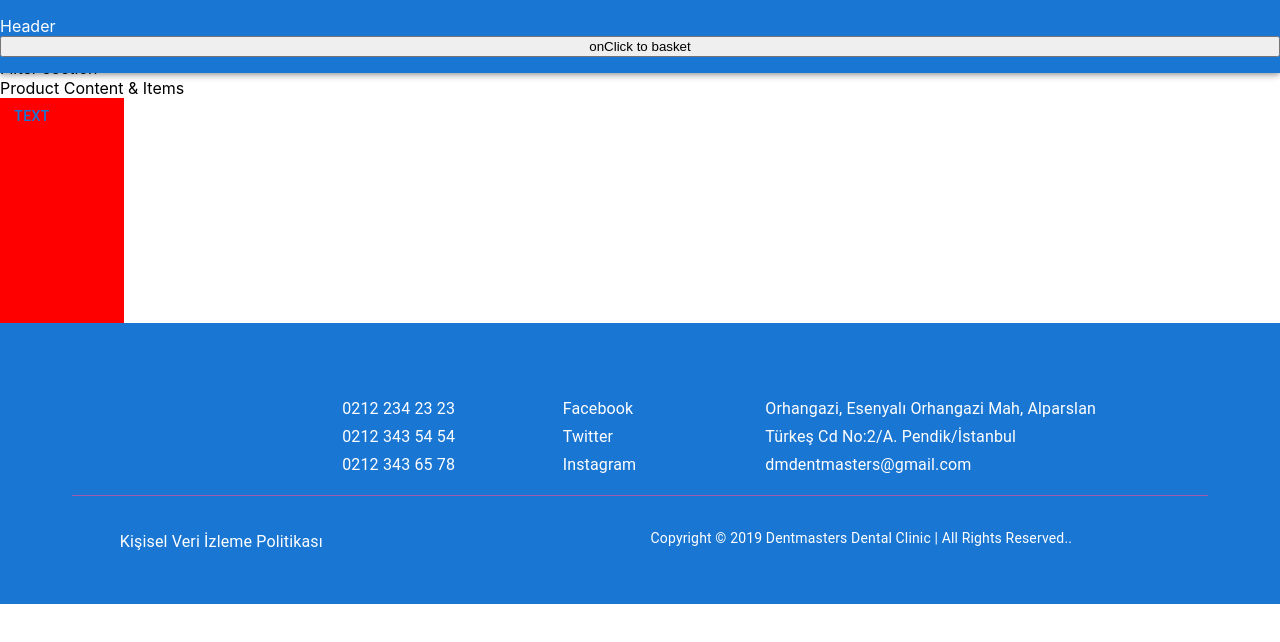
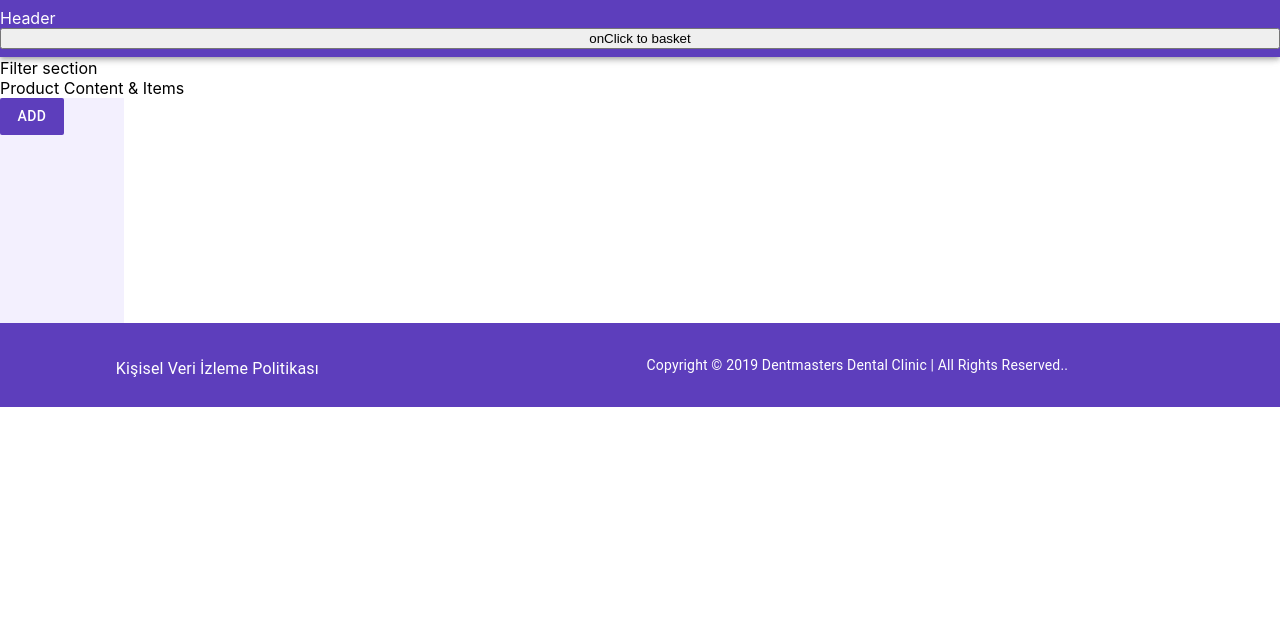
Before and after one commit to zeynepdundar/online-market, a React (Create React App) app: page / in a window 1280 px wide. Shown: the top 642 px of the page. Built offline with nearby package versions, Linux system fonts and the light colour scheme.

Commit message:
Use styled func to make mui elements styled

```diff
--- a/src/components/Layout/Footer/Footer.tsx
+++ b/src/components/Layout/Footer/Footer.tsx
@@ -35,52 +35,6 @@ export default function Footer() {
     >
       <Grid
         container
-        spacing={3}
-        sx={{
-          color: "white",
-          alignItems: "center",
-          maxWidth: "95%",
-          margin: "auto",
-        }}
-      >
-        <Grid item xs={2}>
-          <Typography variant="body1" align="center" gutterBottom></Typography>
-        </Grid>
-        <Grid item xs={3}>
-          <Typography variant="subtitle1" align="center" component="p">
-            0212 234 23 23
-          </Typography>
-          <Typography variant="subtitle1" align="center" component="p">
-            0212 343 54 54
-          </Typography>
-          <Typography variant="subtitle1" align="center" component="p">
-            0212 343 65 78
-          </Typography>
-        </Grid>
-        <Grid item xs={2}>
-          <Typography variant="subtitle1" component="div">
-            Facebook
-          </Typography>
-          <Typography variant="subtitle1" component="div">
-            Twitter
-          </Typography>
-          <Typography variant="subtitle1" component="div">
-            Instagram
-          </Typography>
-        </Grid>
-        <Grid item xs={4}>
-          <Typography variant="subtitle1" component="p">
-            Orhangazi, Esenyalı Orhangazi Mah, Alparslan Türkeş Cd No:2/A.
-            Pendik/İstanbul
-          </Typography>
-          <Typography variant="subtitle1" component="p">
-            dmdentmasters@gmail.com
-          </Typography>
-        </Grid>
-      </Grid>
-      <Divider sx={{ bgcolor: "secondary.light", mx: 9, my: 2 }} />
-      <Grid
-        container
         spacing={2}
         sx={{
           maxWidth: "100%",
--- a/src/components/Layout/Layout.tsx
+++ b/src/components/Layout/Layout.tsx
@@ -1,5 +1,64 @@
 import Footer from "./Footer/Footer";
 import MainNavigation from "./MainNavigation/MainNavigation";
+import { createTheme, ThemeProvider } from "@mui/material/styles";
+
+const theme = createTheme({
+  palette: {
+    primary: {
+      main: "#5D3EBC",
+      light: "#F3F0FE",
+      dark: "#CC4400",
+    },
+    secondary: {
+      main: "#7849F7",
+      light: "#FD6E35",
+      dark: "#CC4400",
+    },
+
+    background: {
+      // // body: "#161616",
+      // base: "#1F1F1F",
+      // alt1: "#303030",
+      // alt2: "#484848",
+    },
+    text: {
+      primary: "#FFF",
+    },
+  },
+  spacing: (multiplier = 1) => `${4 * multiplier}px`,
+  typography: {
+    h1: {
+      "font-weight": "bold",
+      "font-size": "68px",
+    },
+    h2: {
+      "font-weight": "bold",
+      "font-size": "50px",
+    },
+    h3: {
+      "font-weight": "bold",
+      "font-size": "38px",
+    },
+    h4: {
+      "font-weight": "bold",
+      "font-size": "28px",
+    },
+    h5: {
+      "font-weight": "bold",
+      "font-size": "22px",
+    },
+    h6: {
+      "font-weight": "bold",
+      "font-size": "16px",
+    },
+
+    button: {
+      "font-weight": "bold",
+      "font-size": "14px",
+      "text-transform": "uppercase",
+    },
+  },
+});
 
 type LayoutProps = {
   children: React.ReactNode;
@@ -7,11 +66,11 @@ type LayoutProps = {
 
 const Layout: React.FC<LayoutProps> = ({ children }) => {
   return (
-    <>
+    <ThemeProvider theme={theme}>
       <MainNavigation onShowBasket={true} />
       <main>{children}</main>
       <Footer></Footer>
-    </>
+    </ThemeProvider>
   );
 };
 
--- a/src/components/Shop/Products.tsx
+++ b/src/components/Shop/Products.tsx
@@ -1,9 +1,8 @@
 import React, { useState } from "react";
 import Card from "../UI/Card";
 import H4 from "../UI/H4";
-import NavbarContainer from "../UI/NavbarContainer";
 import ProductList from "./ProductList";
-import Button from "@mui/material/Button";
+import Button from "../UI/Button";
 
 const Products: React.FC = () => {
   const [searchedTournamentName, setSearchedTournamentName] = useState("");
@@ -14,7 +13,7 @@ const Products: React.FC = () => {
       <section>Filter section</section>
       <ProductList />
       <Card>
-        <Button variant="text">Text</Button>
+        <Button>Add</Button>
       </Card>
     </>
   );
--- a/src/components/UI/Button.ts
+++ b/src/components/UI/Button.ts
@@ -1,23 +1,20 @@
-import styled from 'styled-components';
-import theme from '../../theme';
+import { styled } from "@mui/system";
+import Button from "@mui/material/Button";
 
-const Button = styled.button`
-  background: transparent;
-  border: 1px solid ${theme.palette.secondary.main};
-  border-radius: ${theme.borderRadius};
-  color: ${theme.palette.primary.main};
-  padding: ${theme.spacing(2)};
-  ${theme.typography.button};
+const StyledButton = styled(Button, { name: "StyledButton", slot: "Wrapper" })(
+  ({ theme }) => ({
+    background: theme.palette.primary.main,
+    color: theme.palette.text.primary,
+    borderRadius: 2,
 
-  &:hover {
-    border: 1px solid ${theme.palette.secondary.light};
-    color: ${theme.palette.primary.light};
-  }
+    "&:hover": {
+      background: theme.palette.secondary,
+    },
 
-  &:active {
-    border: 1px solid ${theme.palette.secondary.dark};
-    color: ${theme.palette.primary.dark};
-  }
-`;
+    "&:active": {
+      background: theme.palette.secondary,
+    },
+  })
+);
 
-export default Button;
+export default StyledButton;
--- a/src/components/UI/Card.ts
+++ b/src/components/UI/Card.ts
@@ -1,11 +1,14 @@
 import { styled } from "@mui/system";
-import theme from "../../theme";
 import Box from "@mui/material/Box";
-const StyledCard = styled(Box, { name: "StyledCard", slot: "Wrapper" })({
-  width: 124,
-  height: 225,
-  background: "red",
-  borderRadius: 0,
-});
 
-export default StyledCard;
+const Card = styled(Box, { name: "StyledCard", slot: "Wrapper" })(
+  ({ theme }) => ({
+    width: 124,
+    height: 225,
+    background: theme.palette.primary.light,
+    borderRadius: 0,
+    // ...theme.typography.h6,
+  })
+);
+
+export default Card;
--- a/src/components/UI/H4.ts
+++ b/src/components/UI/H4.ts
@@ -5,7 +5,7 @@ const H4 = styled.h4`
   ${theme.typography.h4};
   margin: 0;
   margin-bottom: ${theme.spacing(6)};
-  color: ${theme.palette.primary.main};
+  color: ${theme.palette.primary};
 `;
 
 export default H4;
```
